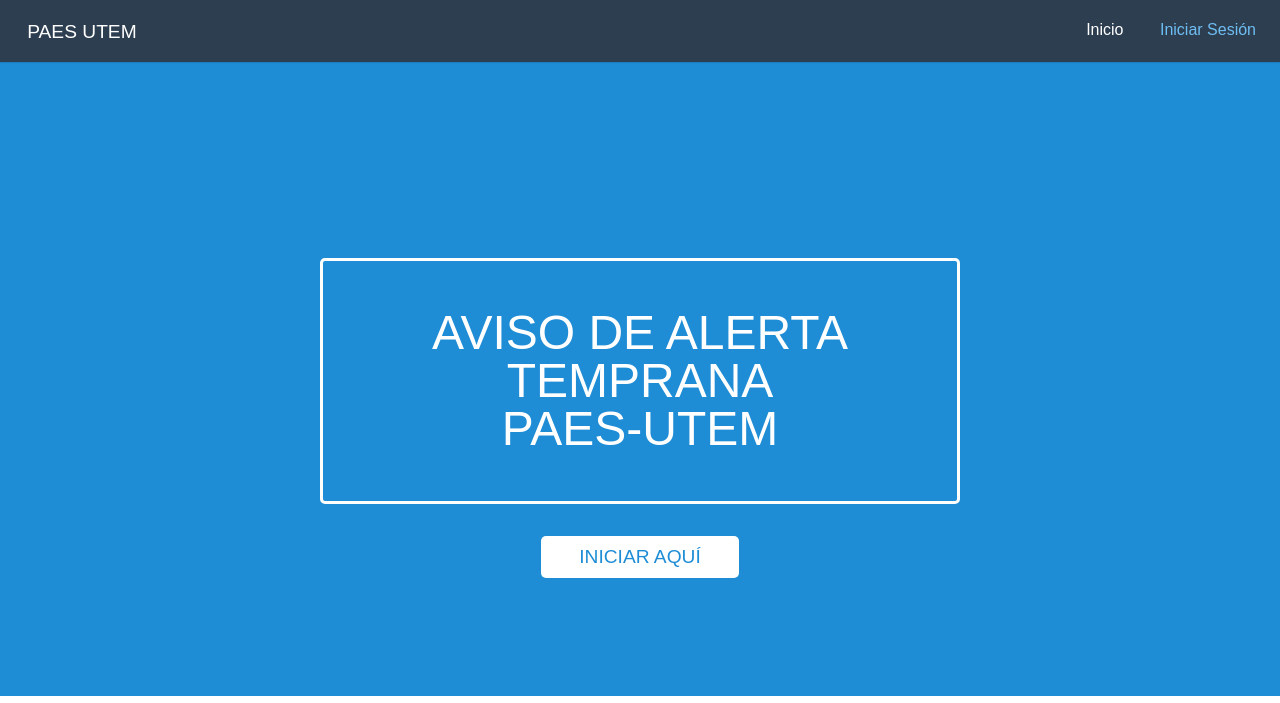
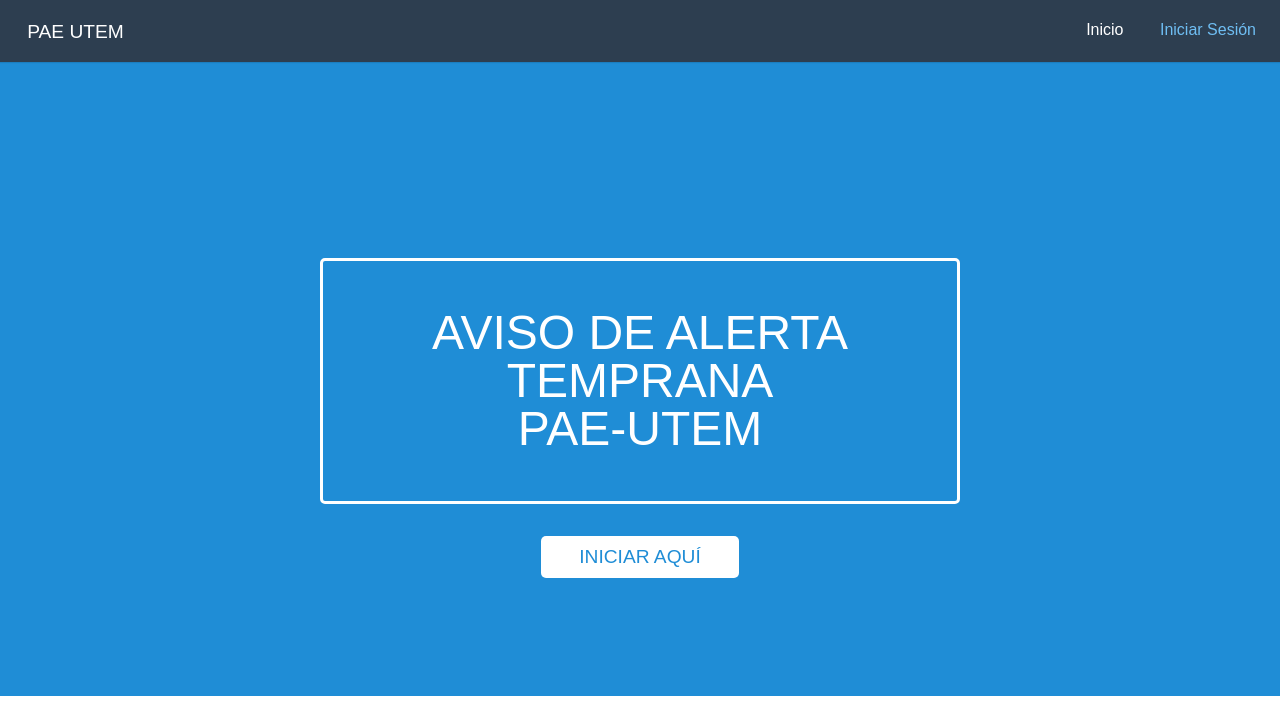
Before and after one commit to eliezerk8/match-canchas, a Rails app: page / in a window 1280 px wide. Shown: the top 703 px of the page. Run offline with Rails 7, Linux system fonts and the light colour scheme; style sheets or scripts are compiled from the project's sources; some libraries are stand-ins or nearby versions.

Commit message:
arreglo detalles en vista principal

```diff
--- a/app/views/welcome/index.html.erb
+++ b/app/views/welcome/index.html.erb
@@ -36,7 +36,7 @@
 
 <div class="header">
     <div class="home-menu pure-menu pure-menu-horizontal pure-menu-fixed">
-        <a class="pure-menu-heading" href="">PAES UTEM  </a>
+        <a class="pure-menu-heading" href="">PAE UTEM  </a>
 
         <ul class="pure-menu-list">
             <li class="pure-menu-item pure-menu-selected"><a href="#" class="pure-menu-link">Inicio</a></li>
@@ -48,7 +48,7 @@
 
 <div class="splash-container">
     <div class="splash">
-        <h1 class="splash-head">Aviso de ALerta Temprana <br>PAES-UTEM <br/></h1>
+        <h1 class="splash-head">Aviso de ALerta Temprana <br>PAE-UTEM <br/></h1>
         <p class="splash-subhead">
 
         </p>
```
